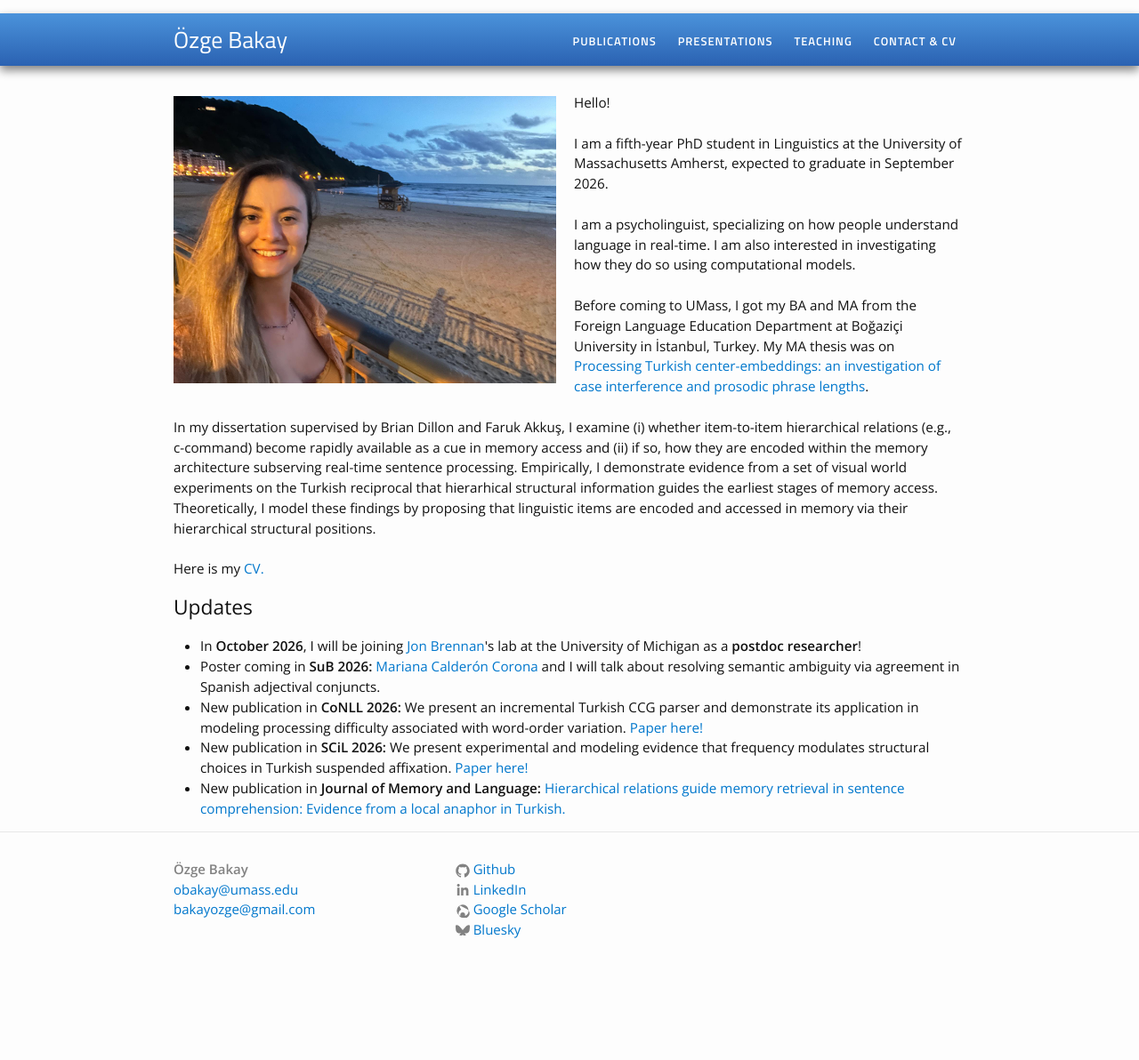
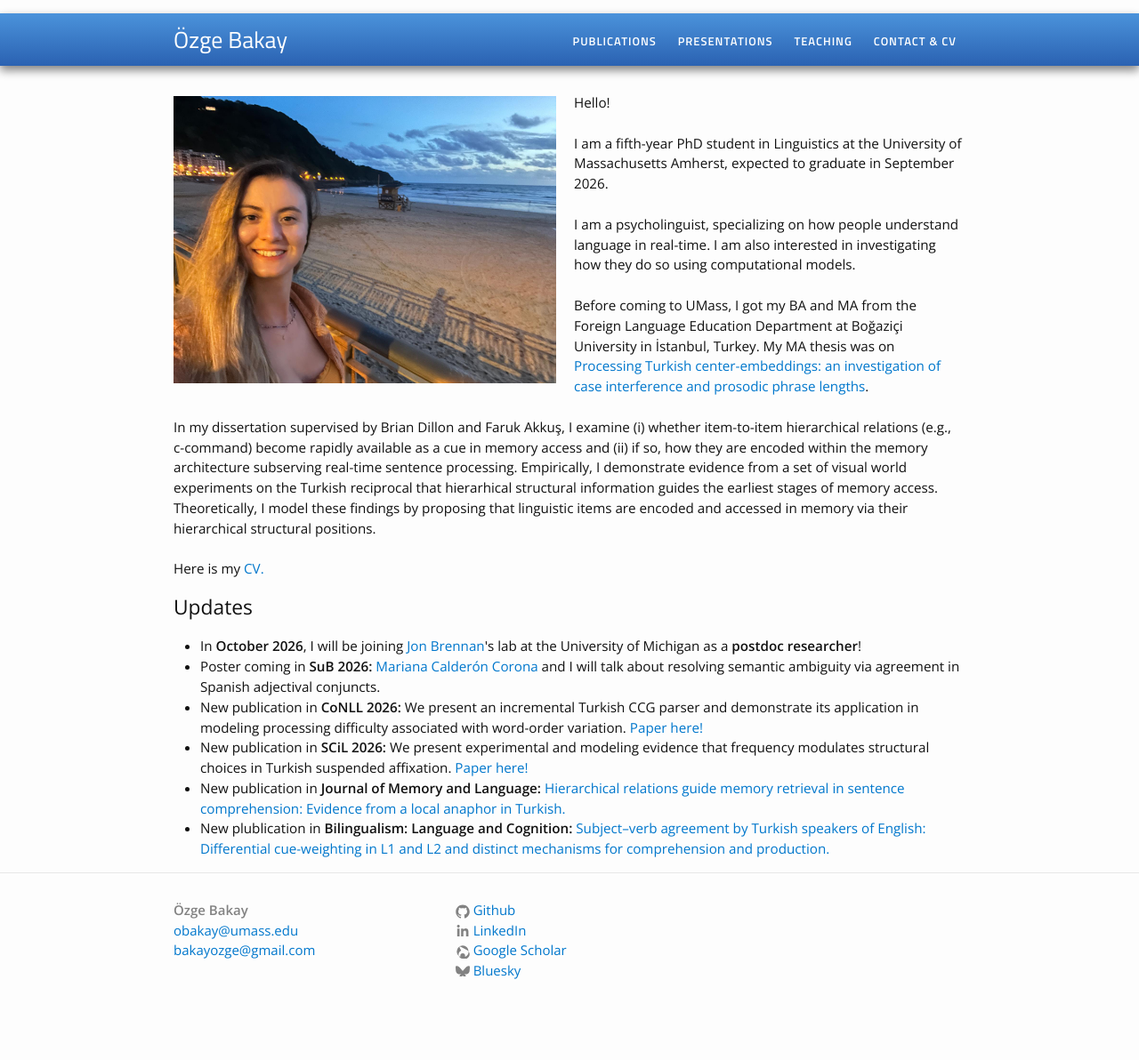
Before and after one commit to ozgebakay/ozgebakay.github.io, a Jekyll site: the page built from index.html, in a window 1280 px wide. Shown: the whole page at 89% size. Built offline with Jekyll 4.4.1, drawn with Linux system fonts in a browser that asks for light colours; before the commit the page ends 1146 px from its top, so only the background shows below that.

Commit message:
Update index.html

```diff
--- a/index.html
+++ b/index.html
@@ -27,5 +27,6 @@ Here is my <a href="/cv/OzgeBakay_CV.pdf">CV.</a></p>
 <li>New publication in <b>CoNLL 2026:</b> We present an incremental Turkish CCG parser and demonstrate its application in modeling processing difficulty associated with word-order variation. <a href="https://aclanthology.org/2026.conll-main.36.pdf" target="_blank">Paper here!</a></li>
 <li>New publication in <b>SCiL 2026:</b> We present experimental and modeling evidence that frequency modulates structural choices in Turkish suspended affixation. <a href="https://aclanthology.org/2026.scil-main.32.pdf" target="_blank">Paper here!</a></li>
 <li>New publication in <b>Journal of Memory and Language:</b> <a href="https://doi.org/10.1016/j.jml.2026.104747" target="_blank">Hierarchical relations guide memory retrieval in sentence comprehension: Evidence from a local anaphor in Turkish.</a></li>
+<li>New plublication in <b>Bilingualism: Language and Cognition:</b> <a href="https://doi.org/10.1017/S1366728926101497" target="_blank">Subject–verb agreement by Turkish speakers of English: Differential cue-weighting in L1 and L2 and distinct mechanisms for comprehension and production.</a></li>
 </ul>
 </div>
```
